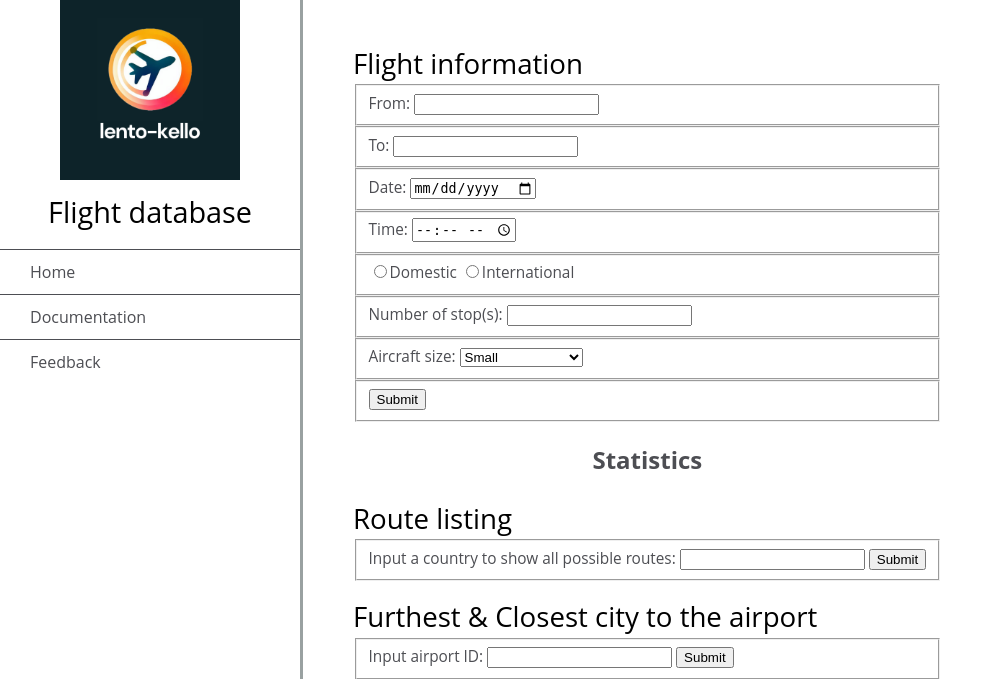
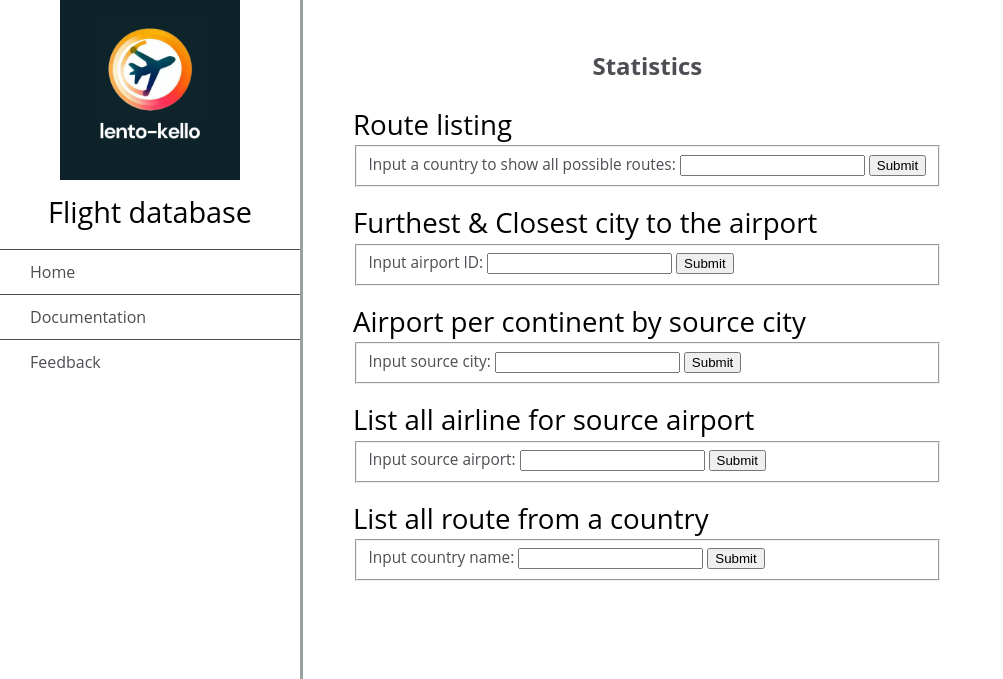
Before and after one commit to adityaagrawal53/industrial-training-flight-statistics, a Flask app: page / in a window 1280 px wide. Shown: the top 679 px of the page, without its empty margins (0-1003 px from the left). Run offline with Flask 3, Linux system fonts and the light colour scheme.

Commit message:
commented out flight info

```diff
--- a/templates/index.html
+++ b/templates/index.html
@@ -18,7 +18,7 @@
       </ul>
     </nav>
     <main id="main-doc">
-      <section id="flight" class="main-section">
+      <!-- <section id="flight" class="main-section">
         <header>Flight information</header>
         <form action="/flight_info" id="flight_input" method="POST">
           <fieldset>
@@ -61,7 +61,7 @@
           <input type="submit" id="submit" value="Submit">
           </fieldset>
         </form>
-      </section>
+      </section>    -->
       <h2 class="text-center">Statistics</h2>
       <section id="Route_listing" class="main-section">
         <header>Route listing</header>
```
